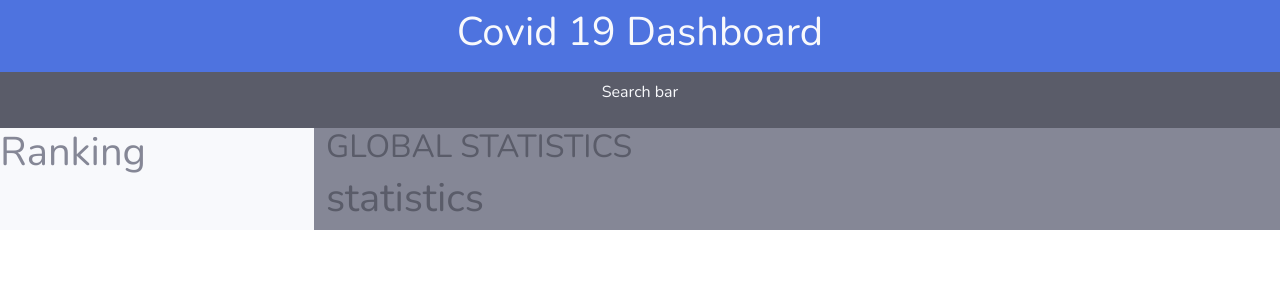
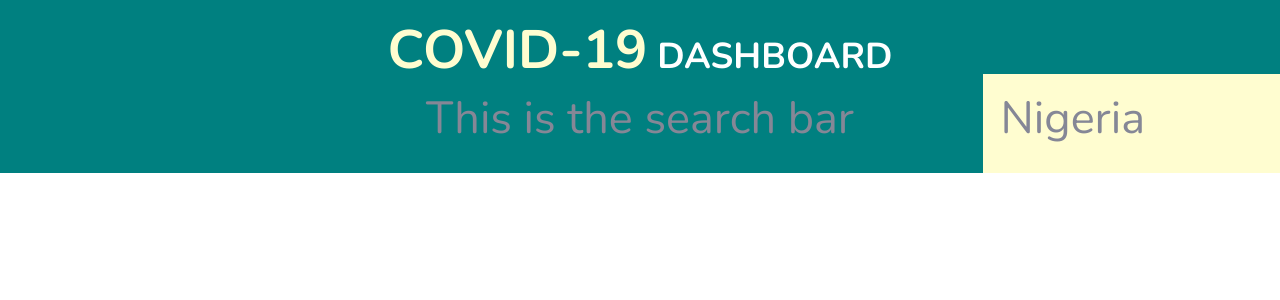
Before and after one commit to HafseeMan/covid19-dashboard, a React (Create React App) app: page /workOn in a window 1280 px wide. Shown: the top 300 px of the page. Built offline with nearby package versions, Linux system fonts and the light colour scheme.

Commit message:
Add Navbar {React-router, CSS VVariables, Relative positioning and sizing} {404 Page for wrong route}

```diff
--- a/public/index.html
+++ b/public/index.html
@@ -12,6 +12,8 @@
     <link rel="shortcut icon" href="%PUBLIC_URL%/favicon.ico">
     <link href="vendor/fontawesome-free/css/all.min.css" rel="stylesheet" type="text/css">
     <link href="https://fonts.googleapis.com/css?family=Nunito:200,200i,300,300i,400,400i,600,600i,700,700i,800,800i,900,900i" rel="stylesheet">
+    <link rel="stylesheet" href="https://fonts.googleapis.com/css?family=Roboto:400,700">
+    <link href="https://fonts.googleapis.com/icon?family=Material+Icons" rel="stylesheet">
 
     <!--
       Notice the use of %PUBLIC_URL% in the tags above.
--- a/src/App.css
+++ b/src/App.css
@@ -1,3 +1,54 @@
 .App {
   text-align: center;
 }
+
+
+/* BENJAMIN's STYLES */
+/* I know we agreed to use different css files for styling
+but it is easier to create them in same file just create a section for your style
+*/
+
+
+/* CSS VARIABLES */
+:root {
+  font-size: 18px;
+  --color-cream: #FFFDD0;
+  --color-teal: #008080;
+}
+
+.main-content {
+  padding: 1em 2em;
+}
+
+.not-found {
+  text-align: center;
+}
+
+.navbar-bg {
+  position: relative;
+  background-color: var(--color-teal);
+  text-align: center;
+  padding: 1rem;
+}
+
+.covid-text{
+  color: var(--color-cream);
+  font-weight: bolder;
+  font-size: 3rem;
+  text-transform: uppercase;
+}
+
+.covid-text span {
+  font-size: 2rem;
+  font-weight: bold;
+  color: white;
+}
+
+.location-text {
+  position: absolute;
+  bottom: 0;
+  right: 0;
+  background-color: var(--color-cream);
+  text-align: start;
+  padding: 1rem 7.5rem 1rem 1rem
+}
--- a/src/App.js
+++ b/src/App.js
@@ -1,13 +1,18 @@
 import React, { Component } from 'react';
+import { Route, Switch, Redirect } from 'react-router-dom'
+import NotFound from './components/NotFound'
 import './App.css';
 import './css/bootstrap.css';
 import './css/bootstrap.min.css';
+import NavBar from './components/NavBar';
 
 
 class App extends Component {
   render() {
     return (
       <React.Fragment>
+        <Switch>
+          <Route path="/" exact render={(
             <div className="row">
               {/*Title*/}
               <div className="bg-primary col-12 text-light p-2">
@@ -27,6 +32,12 @@ class App extends Component {
                 <h1>statistics</h1>
               </div>
             </div>
+          )} />
+
+          <Route path="/workOn" component={NavBar} />
+          <Route path="*" component={NotFound} />
+
+        </Switch>
 
       </React.Fragment>
     );
--- /dev/null
+++ b/src/components/NavBar.js
@@ -0,0 +1,16 @@
+import React from 'react'
+import Search from './Search'
+
+function NavBar() {
+    return (
+        <div className="container-fluid navbar-bg">
+            <h1 className="covid-text">Covid-19<span>  DashBoard</span></h1>
+            <Search/>
+            <div className="location-text">
+                <h1>Nigeria</h1>
+            </div>
+        </div>
+    )
+}
+
+export default NavBar
--- /dev/null
+++ b/src/components/NotFound.js
@@ -0,0 +1,10 @@
+import React from 'react';
+
+const NotFound = () => (
+  <div className="main-content not-found">
+    <i className="material-icons icn-error">error_outline</i>
+    <h2>Page Not Found</h2>
+  </div>
+);
+
+export default NotFound;
--- /dev/null
+++ b/src/components/Search.js
@@ -0,0 +1,13 @@
+import React, { Component } from 'react'
+
+export class Search extends Component {
+    render() {
+        return (
+            <div>
+                <h1>This is the search bar</h1>
+            </div>
+        )
+    }
+}
+
+export default Search
--- a/src/index.js
+++ b/src/index.js
@@ -2,7 +2,11 @@ import React from 'react';
 import ReactDOM from 'react-dom';
 import './index.css';
 import App from './App';
+import { BrowserRouter } from 'react-router-dom';
 import registerServiceWorker from './registerServiceWorker';
 
-ReactDOM.render(<App />, document.getElementById('root'));
+ReactDOM.render(
+    <BrowserRouter>
+        <App />
+    </BrowserRouter>, document.getElementById('root'));
 registerServiceWorker();
```
Also changed, not shown: package.json (+13 -0 lines), 1 other file (tests, documents, lock files or other folders). Lines whose indentation alone changed are shown as unchanged.
